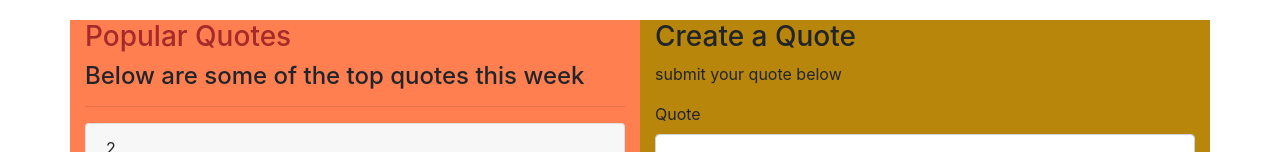
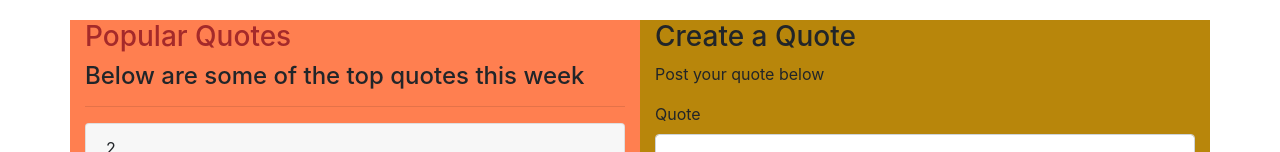
Before and after one commit to virginiah2020/Quotes, an Angular app: page / in a window 1280 px wide. Shown: the part 133-285 px from the top of the page. Built offline with nearby package versions, Linux system fonts and the light colour scheme.

Commit message:
changed the p tag statement

```diff
--- a/src/app/quote-form/quote-form.component.html
+++ b/src/app/quote-form/quote-form.component.html
@@ -1,5 +1,5 @@
 <h3> Create a Quote</h3>
-<p>submit your quote below</p>
+<p>Post your quote below</p>
 <form  #quoteForm='ngForm' (ngSubmit)='submitQuote()' >
     <div class="form-group">
 
```
